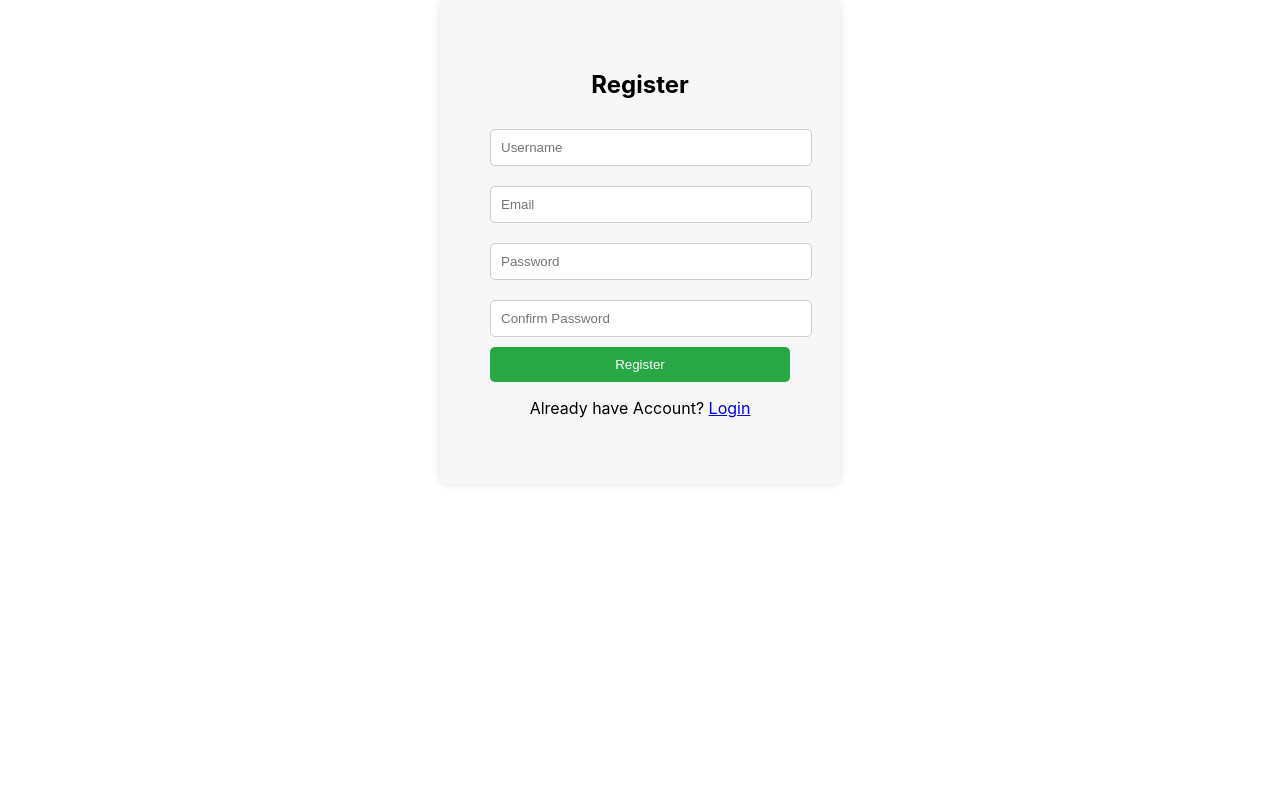
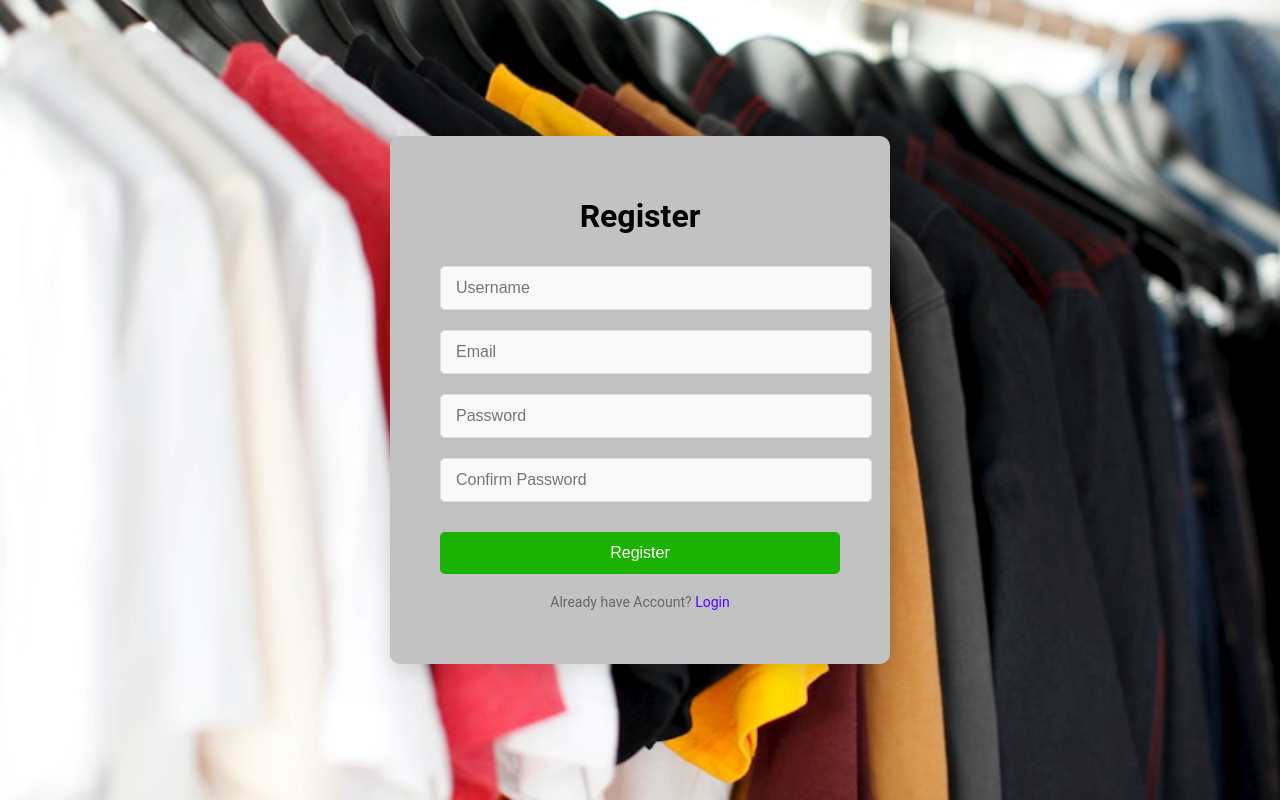
Before and after one commit to MihirPatel2805/Indi_project, a React (Create React App) app in the folder clothing-frontend/: page /register in a window 1280 px wide. Built offline with nearby package versions, Linux system fonts and the light colour scheme.

Commit message:
register.css file and login.css file changes
changes of frontend login and register page

```diff
--- a/clothing-frontend/src/components/Login.js
+++ b/clothing-frontend/src/components/Login.js
@@ -1,5 +1,6 @@
 import React, {Fragment, useEffect, useState} from 'react';
 import axios from 'axios';
+import './login.css'
 import {Link, useNavigate} from "react-router-dom";
 import Register from "./Register";
 
@@ -45,7 +46,7 @@ const Login = () => {
     return (
         <div className="login-container">
             <form onSubmit={fetchUser}>
-                <h2>Login</h2>
+                <h1>Login</h1>
                 <input
                     type="text"
                     placeholder="Username"
--- a/clothing-frontend/src/components/Register.js
+++ b/clothing-frontend/src/components/Register.js
@@ -1,5 +1,6 @@
 import React, { useState } from 'react';
 import axios from 'axios';
+import './register.css'
 import Login from "./Login";
 import {Link, useNavigate} from "react-router-dom";
 
@@ -39,7 +40,7 @@ const Register = () => {
     return (
         <div className="register-container">
             <form onSubmit={handleRegister}>
-                <h2>Register</h2>
+                <h1>Register</h1>
                 <input
                     type="text"
                     placeholder="Username"
--- /dev/null
+++ b/clothing-frontend/src/components/register.css
@@ -0,0 +1,115 @@
+/* General body styling */
+body {
+    background-image: url('img1.jpeg');
+    background-size: cover;  /* Ensures the image covers the entire screen */
+    background-position: center;
+    background-repeat: no-repeat;
+    font-family: 'Roboto', sans-serif;
+    display: flex;
+    justify-content: center;
+    align-items: center;
+    height: 100vh;
+    margin: 0;
+
+}
+body::before {
+    content: '';
+    position: absolute;
+    top: 0;
+    left: 0;
+    right: 0;
+    bottom: 0;
+    background-image: inherit; /* Inherit the background image from the body */
+    background-size: inherit;
+    background-position: inherit;
+    background-repeat: inherit;
+    background-attachment: inherit;
+    opacity: 0.6; /* Set the desired opacity */
+    z-index: -1; /* Ensure the image stays behind all other content */
+}
+
+/* Container for the registration form */
+.register-container {
+    background-color: #c2c2c2;
+    padding: 40px 50px;
+    border-radius: 10px;
+    box-shadow: 0 8px 20px rgba(0, 0, 0, 0.1);
+    max-width: 400px;
+    width: 100%;
+    text-align: center;
+}
+
+/* Styling for the form heading */
+.register-container h2 {
+    margin-bottom: 20px;
+    font-size: 24px;
+    color: #333;
+}
+
+/* Input fields styling */
+.register-container input[type="text"],
+.register-container input[type="email"],
+.register-container input[type="password"] {
+    width: 100%;
+    padding: 12px 15px;
+    margin: 10px 0;
+    border: 1px solid #dcdcdc;
+    border-radius: 5px;
+    font-size: 16px;
+    color: #333;
+    background-color: #f9f9f9;
+    transition: border-color 0.3s ease-in-out;
+}
+
+.register-container input[type="text"]:focus,
+.register-container input[type="email"]:focus,
+.register-container input[type="password"]:focus {
+    border-color: #1bb300;
+    outline: none;
+}
+
+/* Button styling */
+.register-container button[type="submit"] {
+    width: 100%;
+    padding: 12px;
+    background-color:#1bb300;
+    color: #fff;
+    border: none;
+    border-radius: 5px;
+    font-size: 16px;
+    cursor: pointer;
+    transition: background-color 0.3s ease-in-out;
+    margin-top: 20px;
+}
+
+.register-container button[type="submit"]:hover {
+    background-color: #139d01;
+}
+
+/* Error and success message styling */
+.register-container p.error {
+    color: red;
+    margin: 10px 0;
+}
+
+.register-container p.success {
+    color: green;
+    margin: 10px 0;
+}
+
+/* Centering the login link */
+.register-container p {
+    font-size: 14px;
+    color: #666;
+    margin-top: 20px;
+}
+
+.register-container p a {
+    color: #5500ff;
+    text-decoration: none;
+    transition: color 0.3s ease-in-out;
+}
+
+.register-container p a:hover {
+    color: #5400b3;
+}
```
Also changed, not shown: clothing-frontend/src/components/img1.jpeg (added).
